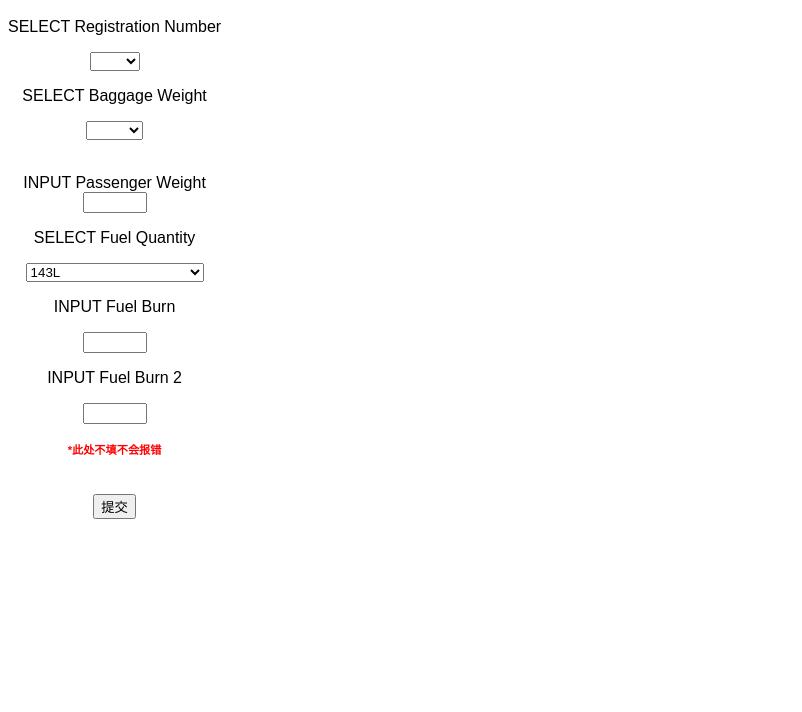
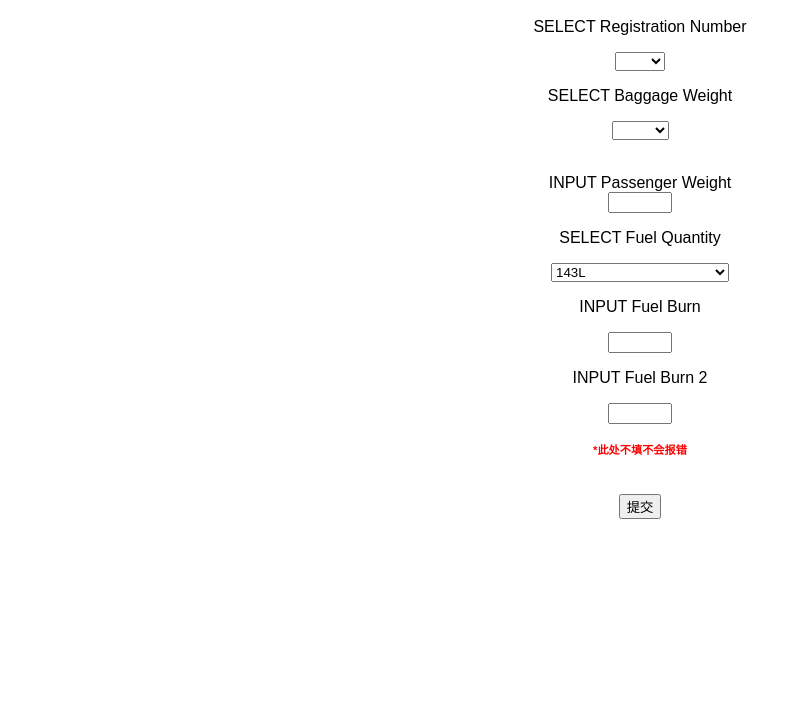
Before and after one commit to alterall/grobcalc, a plain HTML site: page index.html in a window 1280 px wide. Shown: the part 88-800 px from the top of the page, without its empty margins (0-802 px from the left). Drawn offline with Linux system fonts and the light colour scheme.

Commit message:
Update index.html

```diff
--- a/index.html
+++ b/index.html
@@ -6,7 +6,7 @@
 body{
 	font-family: Arial, "Microsoft YaHei";
 	text-align: center;
-	float: left;
+	float: center;
 }
 
 h1{
```
